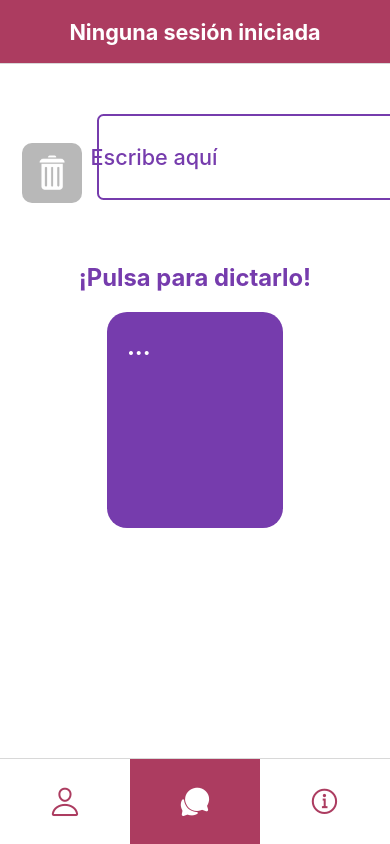
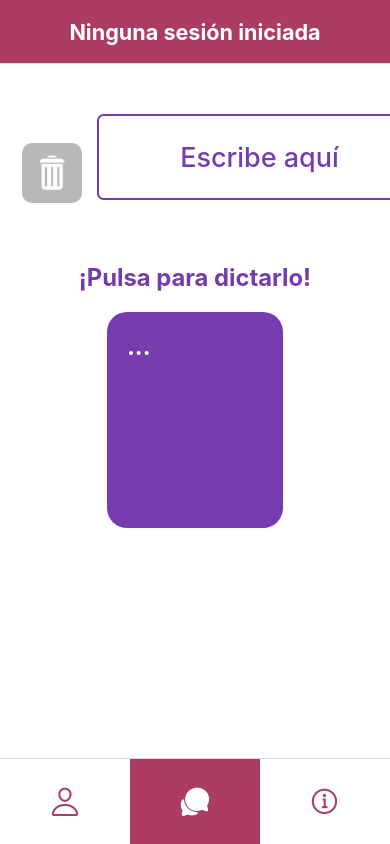
Before and after one commit to jonaymm01/gajom, a React Native app: screen /DictaText in a window 390 px wide. Built offline with nearby package versions, Linux system fonts and the light colour scheme.

Commit message:
Arreglos de formato

```diff
--- a/package.json
+++ b/package.json
@@ -7,8 +7,8 @@
     "android": "expo start --android",
     "ios": "expo start --ios",
     "web": "expo start --web",
-    "wsl-tunnel": "REACT_NATIVE_PACKAGER_HOSTNAME=192.168.1.85 npx expo start --tunnel --port 19000",
-    "wsl-start": "REACT_NATIVE_PACKAGER_HOSTNAME=192.168.1.85 npx expo start --port 19000",
+    "wsl-tunnel": "REACT_NATIVE_PACKAGER_HOSTNAME=192.168.1.72 npx expo start --tunnel --port 19000",
+    "wsl-start": "REACT_NATIVE_PACKAGER_HOSTNAME=192.168.1.72 npx expo start --port 19000",
     "docs": "jsdoc -c ./.jsdoc.conf.json"
   },
   "dependencies": {
--- a/src/components/Input.js
+++ b/src/components/Input.js
@@ -28,7 +28,7 @@ export default function Input(props) {
     <View style={{marginBottom: dp(30)}}>
     <View style={inputStyles.wrapper}>
       <TextInput
-        secureTextEntry={hiddenPin ? true : false}
+        secureTextEntry={ ((props.showHide) ? (hiddenPin ? true : false ) : (false))}
         style={inputStyles.text}
         {...props}
       />
@@ -56,9 +56,10 @@ const inputStyles = StyleSheet.create({
   },
   text: {
     flex: 4,
-    fontSize: dp(20),
+    fontSize: dp(25),
     color: palette.violet,
     fontWeight: '500',
+    textAlign: 'center',
   },
   errorText: {
     color: 'red',
--- a/src/components/Signup.js
+++ b/src/components/Signup.js
@@ -162,7 +162,7 @@ const pinInput =
                     </View>
                   </TouchableOpacity>
                   <View style={SignupStyle.titleContainer}>
-                  <Text style={[SignupStyle.title]}>Creación de perfil</Text>
+                  <Text adjustsFontSizeToFit style={[SignupStyle.title]}>Creación de perfil</Text>
                   </View>
                 </View>
 
--- a/src/pages/Profile.jsx
+++ b/src/pages/Profile.jsx
@@ -308,7 +308,7 @@ export function Profile({navigation}) {
             />
             <View style={{flexDirection: 'row'}}>
               <Pressable
-                style={[modalStyles.button, modalStyles.grayBackground, {marginTop: dp(50)}]}
+                style={[modalStyles.button, modalStyles.grayBackground]}
                 onPress={() => {
                   setModalPin(!modalPin);
                   resetField('pin');
@@ -318,7 +318,7 @@ export function Profile({navigation}) {
                 <Text style={modalStyles.textStyle}>Cancelar</Text>
               </Pressable>
               <Pressable
-                style={[modalStyles.button, modalStyles.violetBackground, {marginTop: dp(50)}]}
+                style={[modalStyles.button, modalStyles.violetBackground]}
                 onPress={() => {
                   handleSubmit(changePin, invalidPin)().then(() => {
                     resetField('pin');
```
